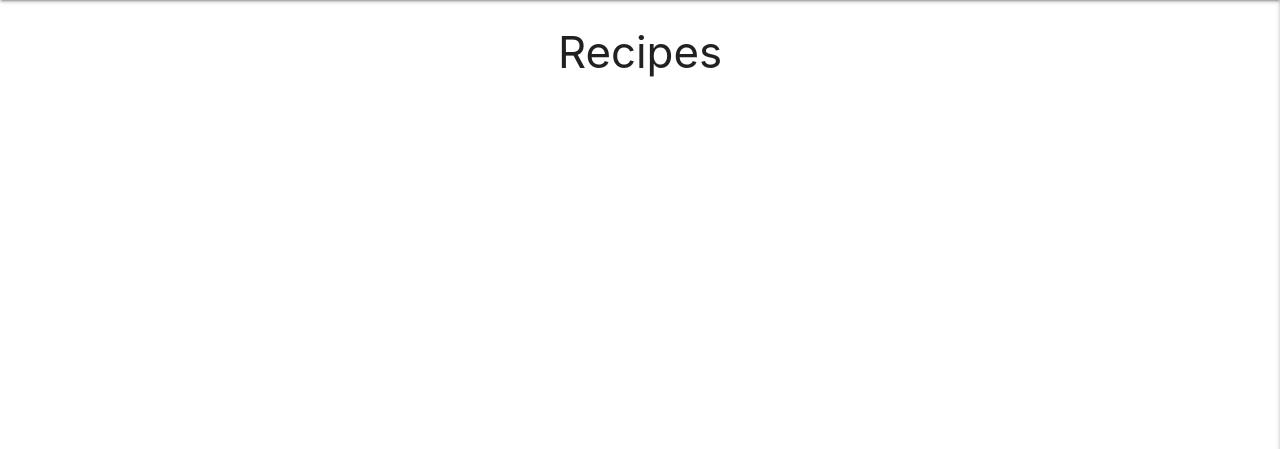
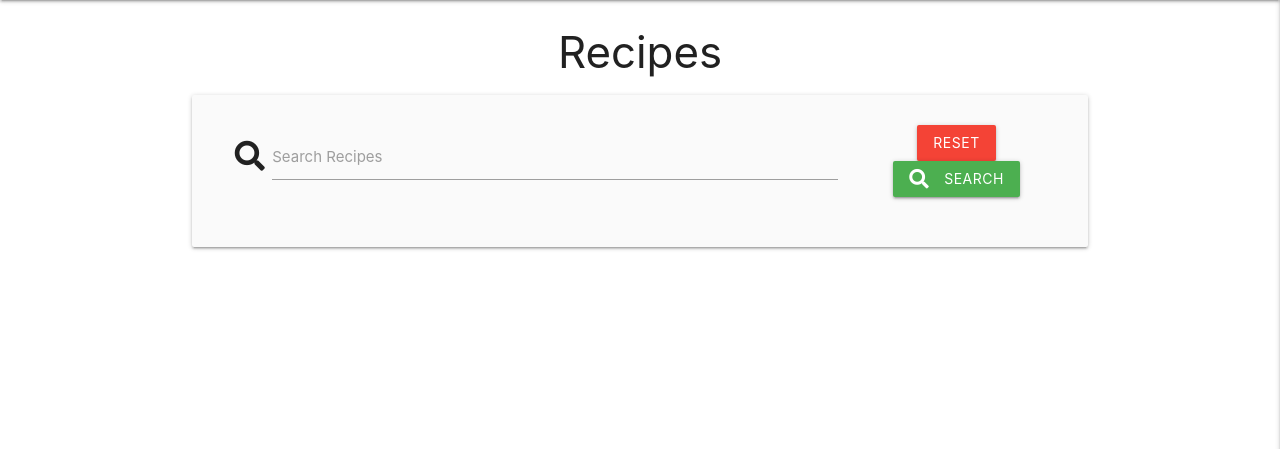
Before and after one commit to andrius-siup/recipe-book, a Flask app: page / in a window 1280 px wide. Shown: the part 64-513 px from the top of the page. Run offline with Flask 2, Linux system fonts and the light colour scheme; data that the repository does not hold is empty; some libraries are stand-ins or nearby versions.

Commit message:
Add search box and functionality, that search same word in recipe_name and ingredients_list

```diff
--- a/app.py
+++ b/app.py
@@ -25,6 +25,14 @@ mongo = PyMongo(app)
 def get_recipes():
     recipes = list(mongo.db.recipes.find())
     return render_template("recipes.html", recipes=recipes)
+
+
+@app.route("/search", methods=["GET", "POST"])
+def search():
+    query = request.form.get("query")
+    recipes = list(mongo.db.recipes.find({"$text": {"$search": query}}))
+    return render_template("recipes.html", recipes=recipes)
+
 
 # register
 
--- a/templates/recipes.html
+++ b/templates/recipes.html
@@ -2,6 +2,24 @@
 {% block content %}
 
 <h3 class="center-align">Recipes</h3>
+
+<div class="row card-panel grey lighten-5">
+    <form action="{{ url_for('search') }}" method="post" class="col s12">
+        <div class="row valign-wrapper center-align">
+            <div class="input-field col s12">
+                <i class="fas fa-search prefix"></i>
+                <input type="text" name="query" id="query" minlength="3" class="validate" required>
+                <label for="query">Search Recipes</label>
+            </div>
+            <div class="col s12 m4">
+                <a href="{{ url_for('get_recipes') }}" class="red btn">Reset</a>
+                <button type="submit" class="green btn">
+                    <i class="fas fa-search left"></i> Search
+                </button>
+            </div>
+        </div>
+    </form>
+</div>
 
     <div class="row">
         {% for recipe in recipes %}
```
